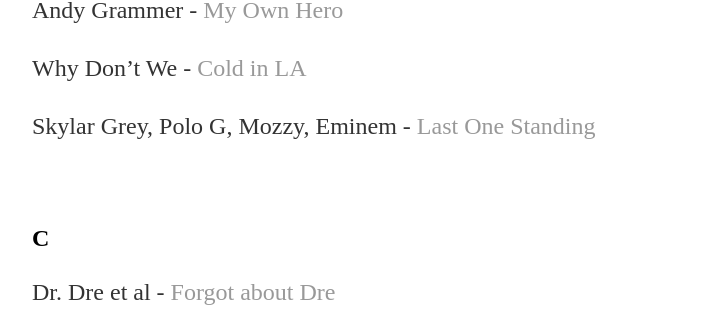
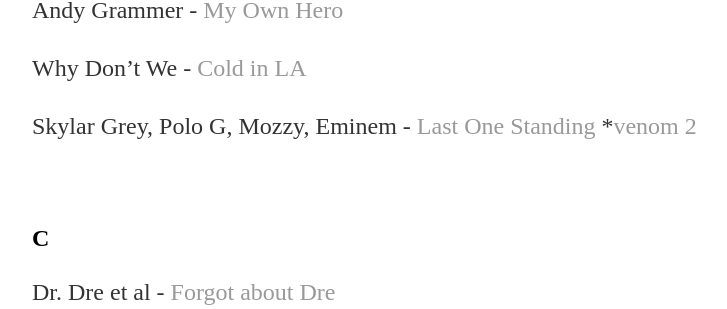
Before and after one commit to yjkweon24/yjkweon24.github.io, a Jekyll site: the page built from _posts/2018-10-23-songs-that-i-love.md, in a window 1280 px wide and 900 px high, scrolled down 9175 px. Shown: the part 147-456 px from the top of the window, without its empty margins (160-887 px from the left). Built offline with Jekyll 4.4.1, drawn with Linux system fonts in a browser that asks for light colours.

Commit message:
Update 2018-10-23-songs-that-i-love.md

```diff
--- a/_posts/2018-10-23-songs-that-i-love.md
+++ b/_posts/2018-10-23-songs-that-i-love.md
@@ -317,7 +317,7 @@
 
 Why Don't We - [Cold in LA](https://www.youtube.com/watch?v=0Dlh7FLz7oY)
 
-Skylar Grey, Polo G, Mozzy, Eminem - [Last One Standing](https://www.youtube.com/watch?v=gXH7_XaGuPc)
+Skylar Grey, Polo G, Mozzy, Eminem - [Last One Standing](https://www.youtube.com/watch?v=gXH7_XaGuPc) *[venom 2](https://www.youtube.com/watch?v=gU4vcJIbeOU)
 
 <br>
 
```
